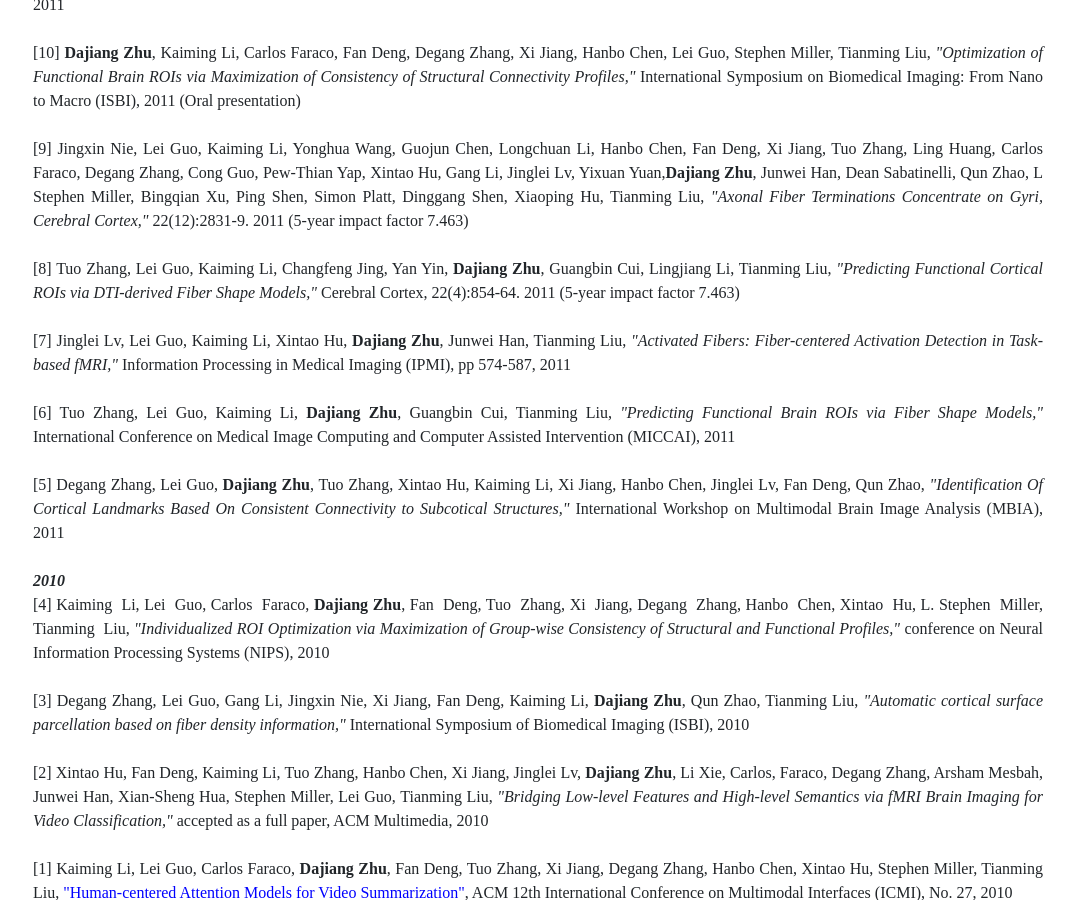
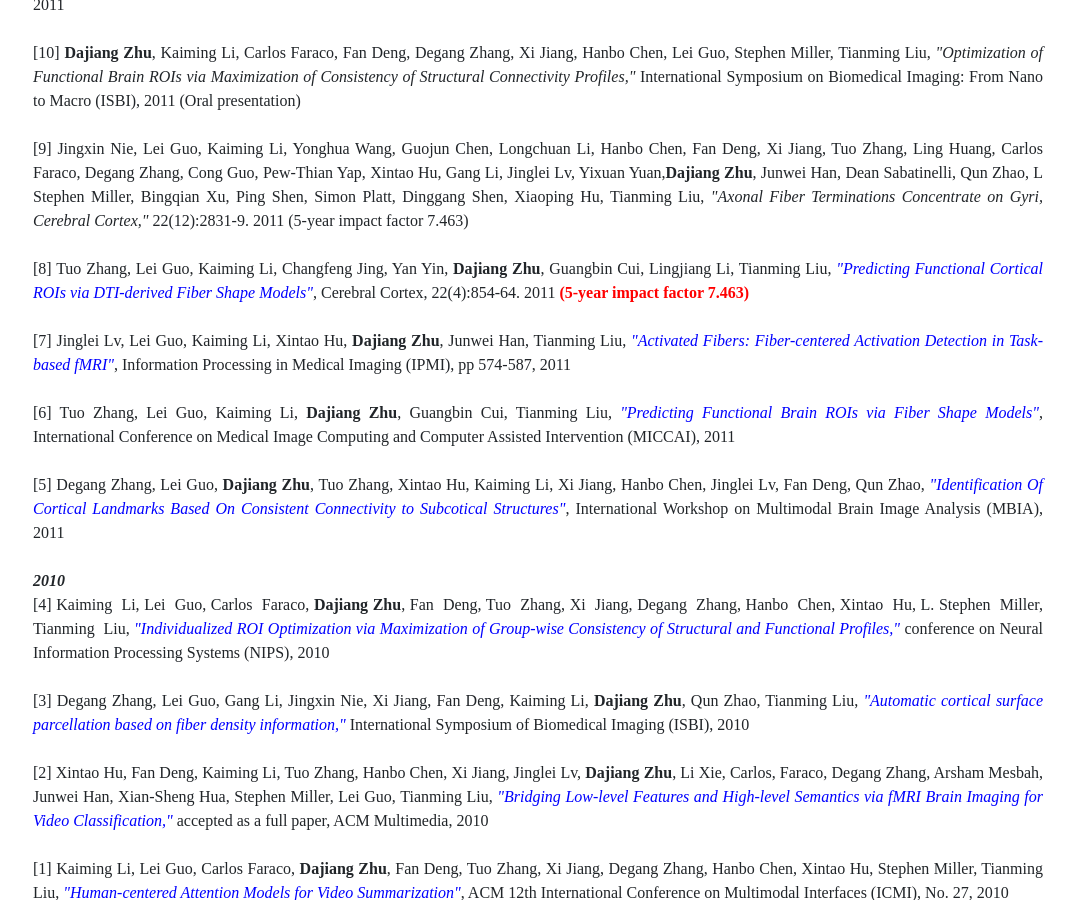
Before and after one commit to Deep-MI/Deep-MI.github.io, a Jekyll site: the page built from publications/index.html, in a window 1280 px wide and 900 px high, scrolled down 14451 px. Shown: the whole window, without its empty margins (122-1196 px from the left). Built offline with Jekyll 4.4.1, drawn with Linux system fonts in a browser that asks for light colours; nearby versions of some CDN libraries; comment, search, counter and statistics services are not loaded.

Commit message:
Update index.html

```diff
--- a/publications/index.html
+++ b/publications/index.html
@@ -710,19 +710,19 @@
                         22(12):2831-9. 2011 (5-year impact factor 7.463)
 <br>
                         <br>
-                        [8] Tuo Zhang, Lei Guo, Kaiming Li, Changfeng Jing, Yan Yin, <strong>Dajiang Zhu</strong>, Guangbin Cui, Lingjiang Li, Tianming Liu, <i>"Predicting Functional Cortical ROIs via DTI-derived Fiber Shape Models,"</i>
-                        Cerebral Cortex, 22(4):854-64. 2011 (5-year impact factor 7.463)
+                        [8] Tuo Zhang, Lei Guo, Kaiming Li, Changfeng Jing, Yan Yin, <strong>Dajiang Zhu</strong>, Guangbin Cui, Lingjiang Li, Tianming Liu, <a href="https://academic.oup.com/cercor/article/22/4/854/421799" style="color: blue;"><i>"Predicting Functional Cortical ROIs via DTI-derived Fiber Shape Models"</i></a>,
+                        Cerebral Cortex, 22(4):854-64. 2011 <b style="color:red">(5-year impact factor 7.463)</b>
 <br>
                         <br>
-                        [7] Jinglei Lv, Lei Guo, Kaiming Li, Xintao Hu, <strong>Dajiang Zhu</strong>, Junwei Han, Tianming Liu, <i>"Activated Fibers: Fiber-centered Activation Detection in Task-based fMRI,"</i>
+                        [7] Jinglei Lv, Lei Guo, Kaiming Li, Xintao Hu, <strong>Dajiang Zhu</strong>, Junwei Han, Tianming Liu, <a href="https://link.springer.com/chapter/10.1007/978-3-642-22092-0_47" style="color: blue;"><i>"Activated Fibers: Fiber-centered Activation Detection in Task-based fMRI"</i></a>,
                         Information Processing in Medical Imaging (IPMI), pp 574-587, 2011
 <br>
                         <br>
-                        [6] Tuo Zhang, Lei Guo, Kaiming Li, <strong>Dajiang Zhu</strong>, Guangbin Cui, Tianming Liu, <i>"Predicting Functional Brain ROIs via Fiber Shape Models,"</i>
+                        [6] Tuo Zhang, Lei Guo, Kaiming Li, <strong>Dajiang Zhu</strong>, Guangbin Cui, Tianming Liu,  <a href="https://link.springer.com/chapter/10.1007/978-3-642-23629-7_6" style="color: blue;"><i>"Predicting Functional Brain ROIs via Fiber Shape Models"</i></a>,
                         International Conference on Medical Image Computing and Computer Assisted Intervention (MICCAI), 2011
 <br>
                         <br>
-                        [5] Degang Zhang, Lei Guo, <strong>Dajiang Zhu</strong>, Tuo Zhang, Xintao Hu, Kaiming Li, Xi Jiang, Hanbo Chen, Jinglei Lv, Fan Deng, Qun Zhao, <i>"Identification Of Cortical Landmarks Based On Consistent Connectivity to Subcotical Structures,"</i>
+                        [5] Degang Zhang, Lei Guo, <strong>Dajiang Zhu</strong>, Tuo Zhang, Xintao Hu, Kaiming Li, Xi Jiang, Hanbo Chen, Jinglei Lv, Fan Deng, Qun Zhao,  <a href="https://link.springer.com/chapter/10.1007/978-3-642-24446-9_9" style="color: blue;"><i>"Identification Of Cortical Landmarks Based On Consistent Connectivity to Subcotical Structures"</i></a>,
                         International Workshop on Multimodal Brain Image Analysis (MBIA), 2011
 <br>
                         <br>
@@ -730,19 +730,19 @@
                             <i>2010</i>
                         </strong>
                         <br>
-                        [4] Kaiming  Li, Lei  Guo, Carlos  Faraco, <strong>Dajiang Zhu</strong>, Fan  Deng, Tuo  Zhang, Xi  Jiang, Degang  Zhang, Hanbo  Chen, Xintao  Hu, L. Stephen  Miller, Tianming  Liu, <i>"Individualized ROI Optimization via Maximization of Group-wise Consistency of Structural and Functional Profiles,"</i>
+                        [4] Kaiming  Li, Lei  Guo, Carlos  Faraco, <strong>Dajiang Zhu</strong>, Fan  Deng, Tuo  Zhang, Xi  Jiang, Degang  Zhang, Hanbo  Chen, Xintao  Hu, L. Stephen  Miller, Tianming  Liu, <a href="https://proceedings.neurips.cc/paper_files/paper/2010/hash/ccb1d45fb76f7c5a0bf619f979c6cf36-Abstract.html" style="color: blue;"><i>"Individualized ROI Optimization via Maximization of Group-wise Consistency of Structural and Functional Profiles,"</i></a>
                         conference on Neural Information Processing Systems (NIPS), 2010
 <br>
                         <br>
-                        [3] Degang Zhang, Lei Guo, Gang Li, Jingxin Nie, Xi Jiang, Fan Deng, Kaiming Li, <strong>Dajiang Zhu</strong>, Qun Zhao, Tianming Liu, <i>"Automatic cortical surface parcellation based on fiber density information,"</i>
+                        [3] Degang Zhang, Lei Guo, Gang Li, Jingxin Nie, Xi Jiang, Fan Deng, Kaiming Li, <strong>Dajiang Zhu</strong>, Qun Zhao, Tianming Liu, <a href="https://ieeexplore.ieee.org/abstract/document/5490193" style="color: blue;"> <i>"Automatic cortical surface parcellation based on fiber density information,"</i></a>
                         International Symposium of Biomedical Imaging (ISBI), 2010
 <br>
                         <br>
-                        [2] Xintao Hu, Fan Deng, Kaiming Li, Tuo Zhang, Hanbo Chen, Xi Jiang, Jinglei Lv, <strong>Dajiang Zhu</strong>, Li Xie, Carlos, Faraco, Degang Zhang, Arsham Mesbah, Junwei Han, Xian-Sheng Hua, Stephen Miller, Lei Guo, Tianming Liu, <i>"Bridging Low-level Features and High-level Semantics via fMRI Brain Imaging for Video Classification,"</i>
+                        [2] Xintao Hu, Fan Deng, Kaiming Li, Tuo Zhang, Hanbo Chen, Xi Jiang, Jinglei Lv, <strong>Dajiang Zhu</strong>, Li Xie, Carlos, Faraco, Degang Zhang, Arsham Mesbah, Junwei Han, Xian-Sheng Hua, Stephen Miller, Lei Guo, Tianming Liu, <a href="https://dl.acm.org/doi/abs/10.1145/1873951.1874016" style="color: blue;"><i>"Bridging Low-level Features and High-level Semantics via fMRI Brain Imaging for Video Classification,"</i></a>
                         accepted as a full paper, ACM Multimedia, 2010
 <br>
                         <br>
-                        [1] Kaiming Li, Lei Guo, Carlos Faraco, <strong>Dajiang Zhu</strong>, Fan Deng, Tuo Zhang, Xi Jiang, Degang Zhang, Hanbo Chen, Xintao Hu, Stephen Miller, Tianming Liu, <a href="https://dl.acm.org/doi/abs/10.1145/1891903.1891938" style="color: blue;"><i></i>"Human-centered Attention Models for Video Summarization"</i></a>,
+                        [1] Kaiming Li, Lei Guo, Carlos Faraco, <strong>Dajiang Zhu</strong>, Fan Deng, Tuo Zhang, Xi Jiang, Degang Zhang, Hanbo Chen, Xintao Hu, Stephen Miller, Tianming Liu, <a href="https://dl.acm.org/doi/abs/10.1145/1891903.1891938" style="color: blue;"><i>"Human-centered Attention Models for Video Summarization"</i></a>,
                         ACM 12th International Conference on Multimodal Interfaces (ICMI), No. 27, 2010
 <br>
                         <br>
```
